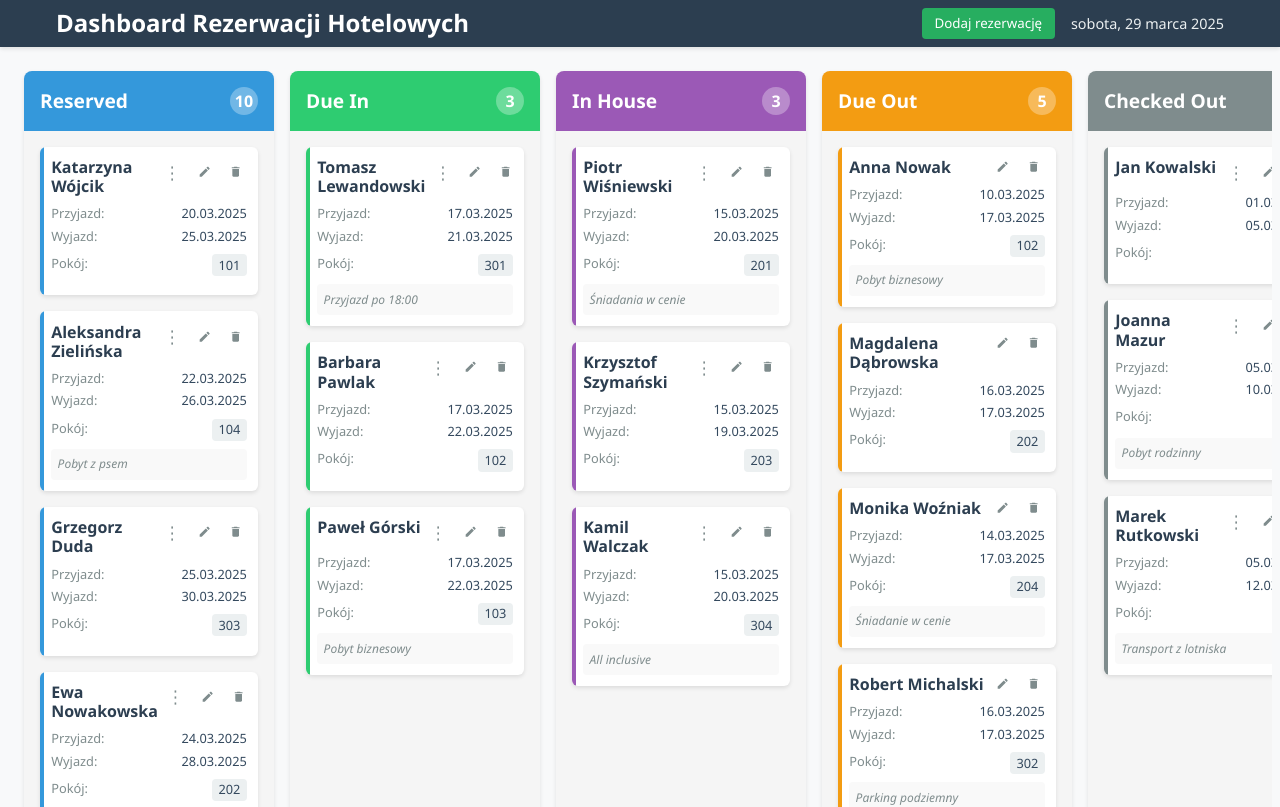
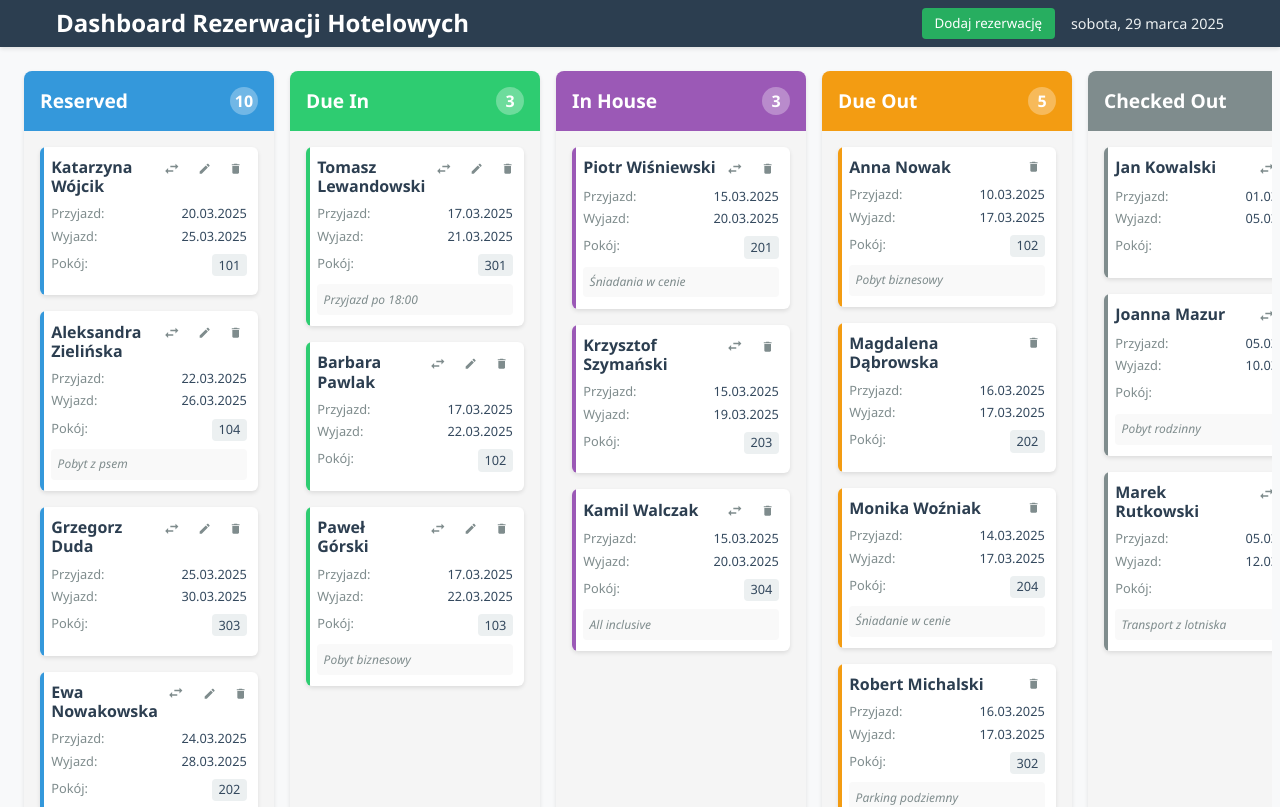
Before and after one commit to tsmolarczyk/reservation-dashboard, a React (Vite) app: page / in a window 1280 px wide. Shown: the top 807 px of the page. Built offline with nearby package versions, Linux system fonts and the light colour scheme.

Commit message:
fix edit should be available only for reserved and due in status

```diff
--- a/src/components/ReservationsDashboard/ReservationCard/ReservationCard.css
+++ b/src/components/ReservationsDashboard/ReservationCard/ReservationCard.css
@@ -148,7 +148,8 @@
 }
 
 .btn-remove,
-.btn-edit {
+.btn-edit,
+.btn-status {
   background: none;
   border: none;
   cursor: pointer;
@@ -161,7 +162,12 @@
   justify-content: center;
 }
 
+.btn-status {
+  font-size: 1.1rem;
+}
+
 .btn-remove:hover,
-.btn-edit:hover {
+.btn-edit:hover,
+.btn-status:hover {
   color: #2c3e50;
 }
--- a/src/components/ReservationsDashboard/ReservationCard/ReservationCard.tsx
+++ b/src/components/ReservationsDashboard/ReservationCard/ReservationCard.tsx
@@ -1,5 +1,5 @@
 import { useEffect, useRef, useState } from 'react';
-import { MdDelete, MdEdit } from 'react-icons/md';
+import { MdDelete, MdEdit, MdSwapHoriz } from 'react-icons/md';
 import { useNavigate } from 'react-router-dom';
 import { useReservations } from '../../../context/reservationContext';
 import { Reservation, ReservationStatus } from '../../../types/reservation';
@@ -20,6 +20,7 @@ const ReservationCard = ({ reservation, statusColor }: ReservationCardProps) =>
 
   const availableStatusTransitions = getAvailableStatusTransitions(reservation.status);
   const hasAvailableStatusTransitions = availableStatusTransitions.length > 0;
+  const canBeEdited = reservation.status === 'Reserved' || reservation.status === 'Due In';
 
   const handleStatusChange = (newStatus: ReservationStatus) => {
     const updatedReservation = {
@@ -67,8 +68,8 @@ const ReservationCard = ({ reservation, statusColor }: ReservationCardProps) =>
           <div className='card-actions'>
             {hasAvailableStatusTransitions && (
               <div className='action-button' ref={menuRef}>
-                <button className='btn-action' onClick={toggleDropdown}>
-                  ⋮
+                <button className='btn-status' data-testid='status-change-button' onClick={toggleDropdown}>
+                  <MdSwapHoriz />
                 </button>
                 {isMenuOpen && (
                   <div className='dropdown-menu'>
@@ -87,6 +88,7 @@ const ReservationCard = ({ reservation, statusColor }: ReservationCardProps) =>
                 )}
               </div>
             )}
+            {canBeEdited && (
               <button
                 className='btn-edit'
                 onClick={() => {
@@ -95,6 +97,7 @@ const ReservationCard = ({ reservation, statusColor }: ReservationCardProps) =>
               >
                 <MdEdit />
               </button>
+            )}
             <button
               className='btn-remove'
               onClick={() => {
```
Also changed, not shown: 1 other file (tests, documents, lock files or other folders). Lines whose indentation alone changed are shown as unchanged.
